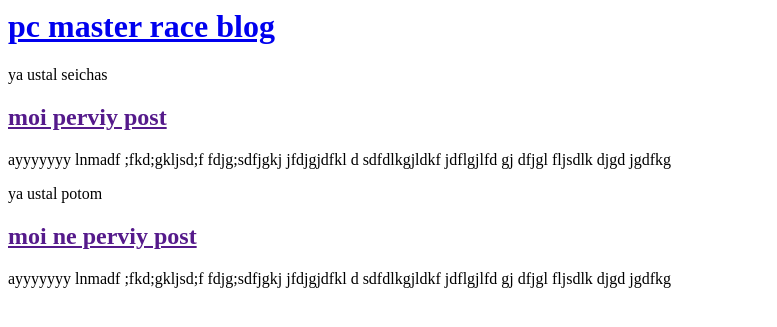
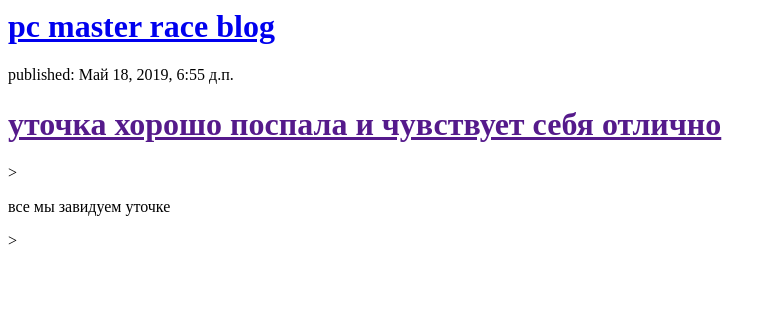
Before and after one commit to OctopusMetaxa/my-first-blog, a Django app: page / in a window 1280 px wide. Shown: the top 327 px of the page, without its empty margins (0-777 px from the left). Run offline with Django 3.2, Linux system fonts and the light colour scheme; data comes from the database, SQL or seed files in the repository; both versions use the stored data as it was after the commit.

Commit message:
Modified templates to display posts from database.

```diff
--- a/blog/templates/blog/post_list.html
+++ b/blog/templates/blog/post_list.html
@@ -6,17 +6,12 @@
 		<div>
 			<h1><a href='/'> pc master race blog </a></h1>
 		</div>
-
-		<div>
-			<p> ya ustal seichas </p>
-			<h2><a href=""> moi perviy post </a></h2>
-			<p> ayyyyyyy lnmadf ;fkd;gkljsd;f fdjg;sdfjgkj jfdjgjdfkl d sdfdlkgjldkf jdflgjlfd gj dfjgl fljsdlk djgd jgdfkg </p>
-		</div>
-
-		<div>
-			<p> ya ustal potom </p>
-			<h2><a href=""> moi ne perviy post </a></h2>
-			<p> ayyyyyyy lnmadf ;fkd;gkljsd;f fdjg;sdfjgkj jfdjgjdfkl d sdfdlkgjldkf jdflgjlfd gj dfjgl fljsdlk djgd jgdfkg </p>
-		</div>
+		{% for post in posts %}
+			<div>
+				<p>published: {{ post.published_date }}</p>
+				<h1><a href="">{{ post.title }}</a></h1>>
+				<p>{{ post.text|linebreaksbr }}</p>
+			</div>>
+		{% endfor %}
     </body>
 </html>
--- a/blog/views.py
+++ b/blog/views.py
@@ -1,6 +1,9 @@
 from django.shortcuts import render
+from .models import Post
+from django.utils import timezone
 
 def post_list(request):
-	return render(request, 'blog/post_list.html', {})
+	posts = Post.objects.filter(published_date__lte=timezone.now()).order_by('published_date')
+	return render(request, 'blog/post_list.html', {'posts': posts})
 
 # Create your views here.
```
Also changed, not shown: db.sqlite3.
